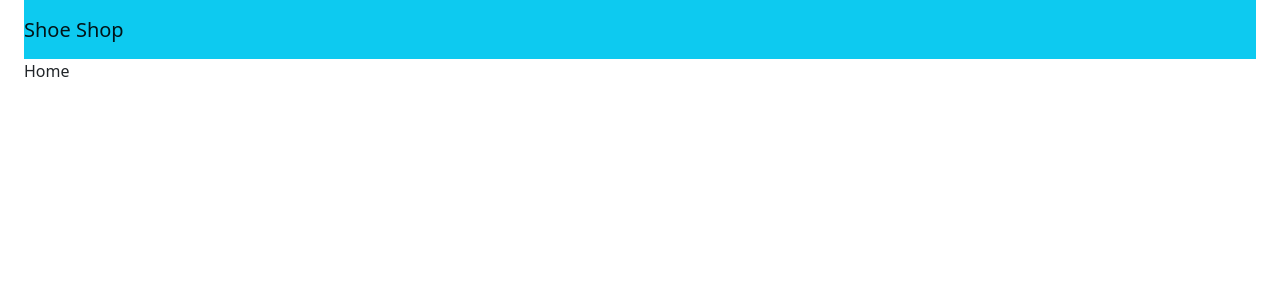
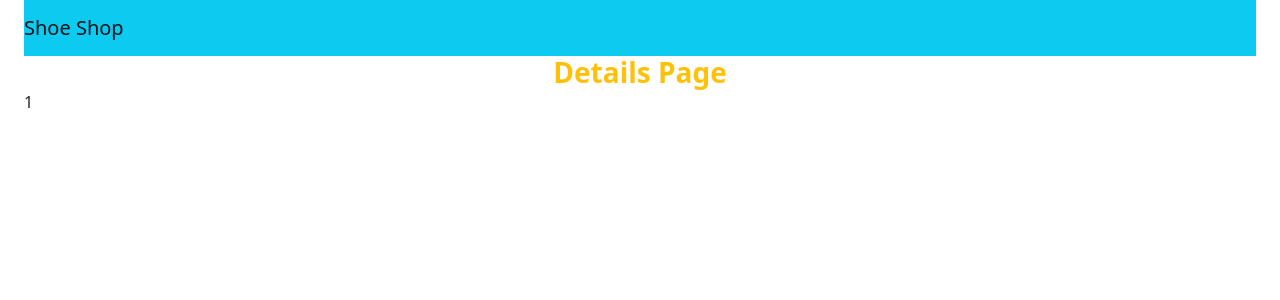
Before and after one commit to strangerdeveloper2810/ShoppingCart, a React (Create React App) app: page /detail/1 in a window 1280 px wide. Before the commit this address led to /home. Shown: the top 300 px of the page. Built offline with nearby package versions, Linux system fonts and the light colour scheme.

Commit message:
learn using hook useParam in react-router-dom

```diff
--- a/src/App.js
+++ b/src/App.js
@@ -10,12 +10,13 @@ import {
 } from "react-router-dom";
 import { createBrowserHistory } from "history";
 import HomeTemplate from "./Templates/HomeTemplate";
-import HomePage from "./Pages/Home/HomePage";
+import HomePageWithNavigate from "./Pages/Home/HomePage";
 import ReactForm from "./Pages/ReactForm/ReactForm";
 import Shop from "./Pages/Shop/Shop";
 import AdminTemplate from "./Templates/AdminTemplate";
 import Users from "./Pages/Admin/Users/Users";
 import Products from "./Pages/Admin/Products/Products";
+import Detail from "./Pages/Detail/Detail";
 
 export const history = createBrowserHistory({ window });
 function App() {
@@ -27,9 +28,12 @@ function App() {
           <Route path="" element={<HomeTemplate />}>
             {/* outlet => gõ đúng path name thì nó sẽ render vào đúng trong component HomeTemplate, không cần phải định nghĩa HOC nữa*/}
             <Route path="/shoeshop" element={<Home />} />
-            <Route path="home" element={<HomePage />} />
+            <Route path="home" element={<HomePageWithNavigate />} />
             <Route path="/reactform" element={<ReactForm />} />
             <Route path="shop" element={<Shop />} />
+            <Route path="detail">
+              <Route path=":id" element={<Detail/>}/>
+            </Route>
             <Route path="*" element={<Navigate to={"home"} />} />
           </Route>
 
--- /dev/null
+++ b/src/HOC/WithNavigate/WithNavigate.jsx
@@ -0,0 +1,9 @@
+import React from "react";
+import { useNavigate } from "react-router-dom";
+
+export function WithNavigate(Component) {
+  const navigate = useNavigate();
+  return function (props) {
+    return <Component navigate={navigate} {...props} />;
+  };
+}
--- /dev/null
+++ b/src/Pages/Detail/Detail.jsx
@@ -0,0 +1,12 @@
+import React from "react";
+import { useParams } from "react-router-dom";
+export default function Detail(props) {
+  const param = useParams();
+  console.log(param);
+  return (
+    <div>
+      <h3 className="text-center text-warning fw-bold fs-3">Details Page</h3>
+      <p>{param.id}</p>
+    </div>
+  );
+}
--- a/src/Pages/Home/HomePage.jsx
+++ b/src/Pages/Home/HomePage.jsx
@@ -1,7 +1,7 @@
 import React from 'react'
 
-export default function HomePage(props) {
+export default function HomePage() {
   return (
-    <div>Home</div>
+    <div>HomePage</div>
   )
 }
--- a/src/Pages/Shop/Shop.jsx
+++ b/src/Pages/Shop/Shop.jsx
@@ -1,7 +1,31 @@
-import React from 'react'
-
+import React from "react";
+import {NavLink} from "react-router-dom";
+const arrProduct = [
+  { id: 1, price: 1000, name: "Product 1" },
+  { id: 2, price: 2000, name: "Product 2" },
+  { id: 3, price: 3000, name: "Product 3" },
+];
 export default function Shop(props) {
   return (
-    <div>Shop</div>
-  )
+    <div className="container">
+      <h3 className="text-center text-info">Product List</h3>
+      <div className="row">
+        {arrProduct.map((item) => (
+          <div className="col-4" key={item.id}>
+            <div className="card" style={{ width: "18rem" }}>
+              <img
+                src={`https://picsum.photos/id/${item.id}/200/200`}
+                className="card-img-top"
+                alt={item.name}
+              />
+              <div className="card-body">
+                <h5 className="card-title">{item.name}</h5>
+                <NavLink to={`/detail/${item.id}`} className="btn btn-primary">View Details</NavLink>
+              </div>
+            </div>
+          </div>
+        ))}
+      </div>
+    </div>
+  );
 }
```
